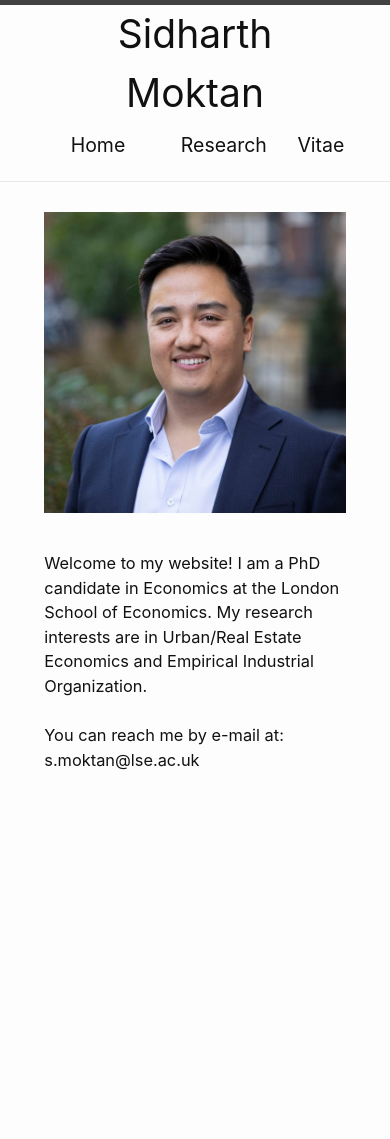
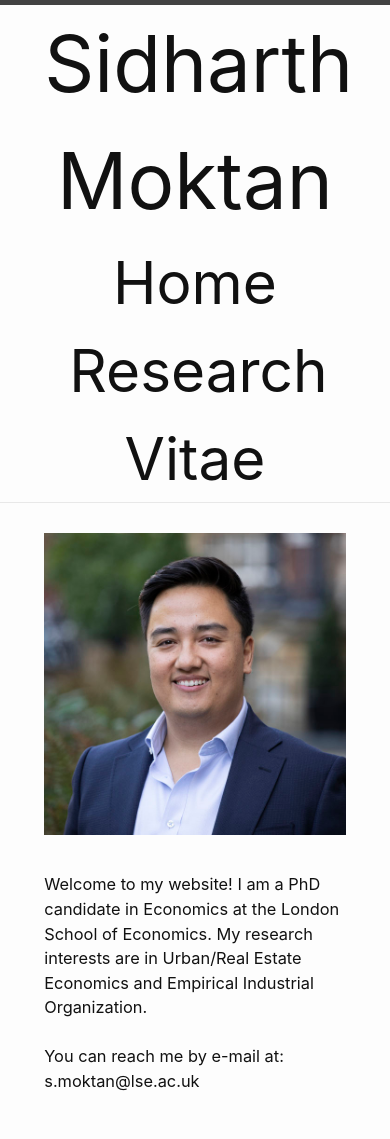
Before and after one commit to sidharthmoktan/sidharthmoktan.github.io, a Jekyll site: the page built from index.markdown, in a window 390 px wide. Built offline with Jekyll 4.4.1, drawn with Linux system fonts in a browser that asks for light colours; before the commit the page ends 900 px from its top, so only the background shows below that.

Commit message:
Update _layout.scss

```diff
--- a/_sass/minima/_layout.scss
+++ b/_sass/minima/_layout.scss
@@ -6,7 +6,7 @@
       font-size: 4.5vw;
   }
   @media screen and (max-width: 600px) {
-      font-size: 10vw;
+      font-size: 20vw;
   }
   text-align: center;
   border-top: 5px solid $grey-color-dark;
@@ -38,7 +38,7 @@
     font-size: 2.25vw;
   }
   @media screen and (max-width: 600px) {
-      font-size: 5vw;
+      font-size: 15vw;
   }
   text-align: center;
   line-height: $base-line-height * $base-font-size * 2.25;
```
